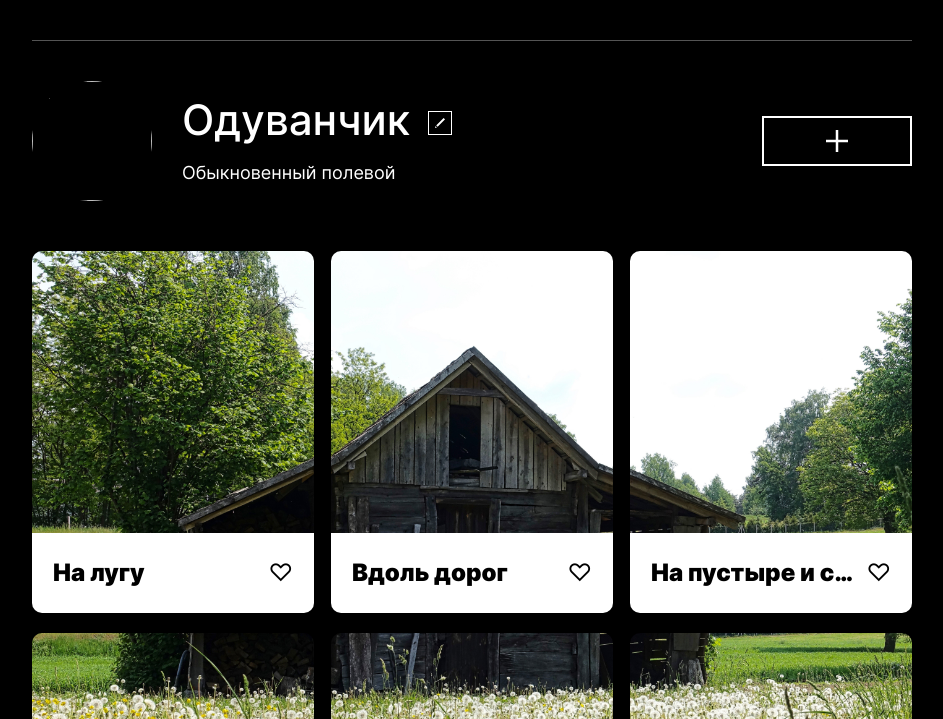
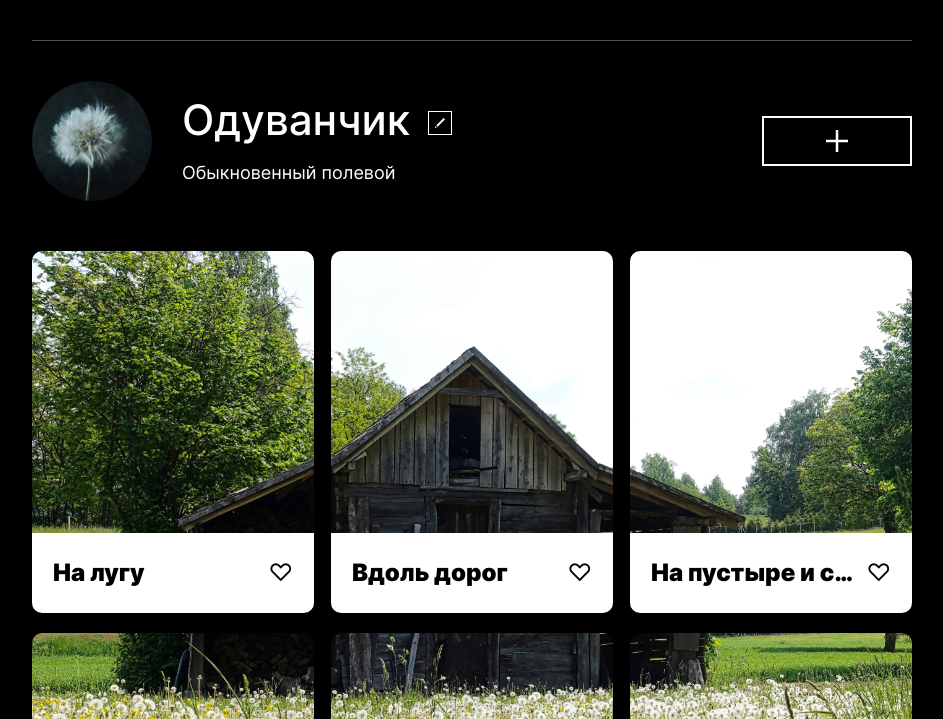
Before and after one commit to OksanaSag/mesto-project, a plain HTML site: page index.html in a window 1280 px wide. Shown: the part 81-800 px from the top of the page, without its empty margins (168-1111 px from the left). Drawn offline with Linux system fonts and the light colour scheme; files whose address does not match are found by name.

Commit message:
corrected

```diff
--- a/index.html
+++ b/index.html
@@ -32,7 +32,7 @@
         <div class="profile__container">
           <img
             class="profile__avatar"
-            src="./images/pexels-raphael-brasileiro-2228106.jpg"
+            src="./images/avatar.jpg"
             alt=""
           />
           <div class="profile__profile-info">
```
